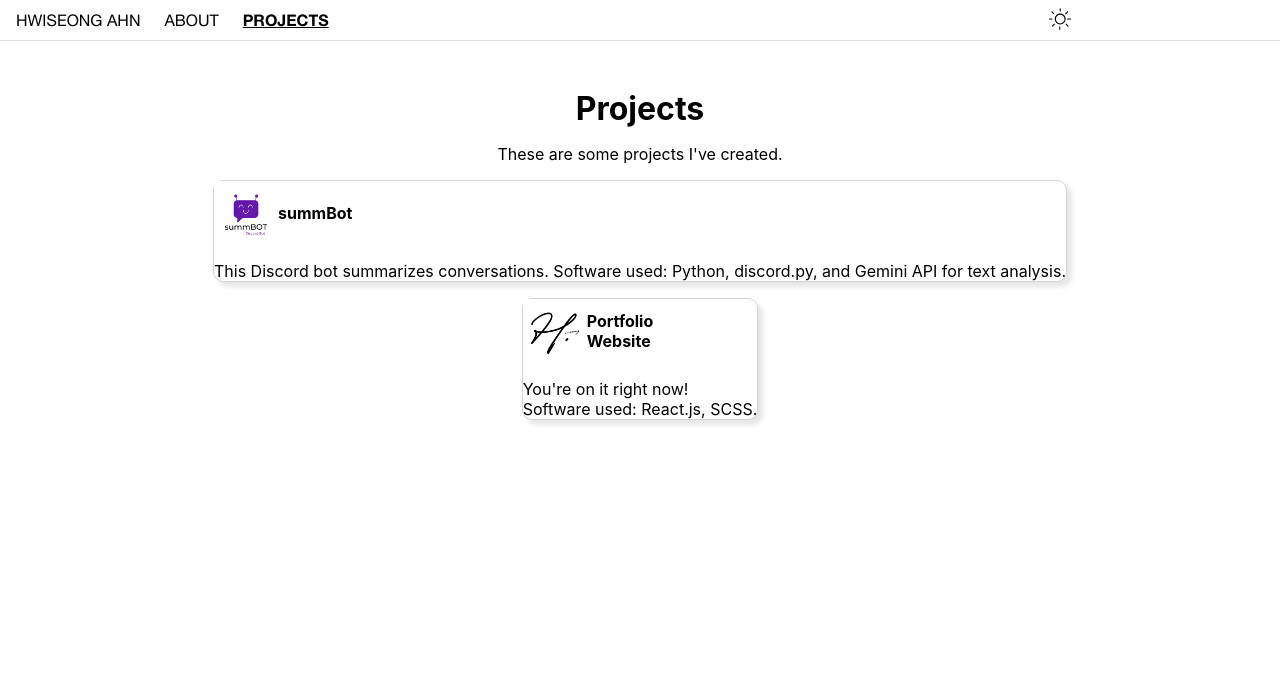
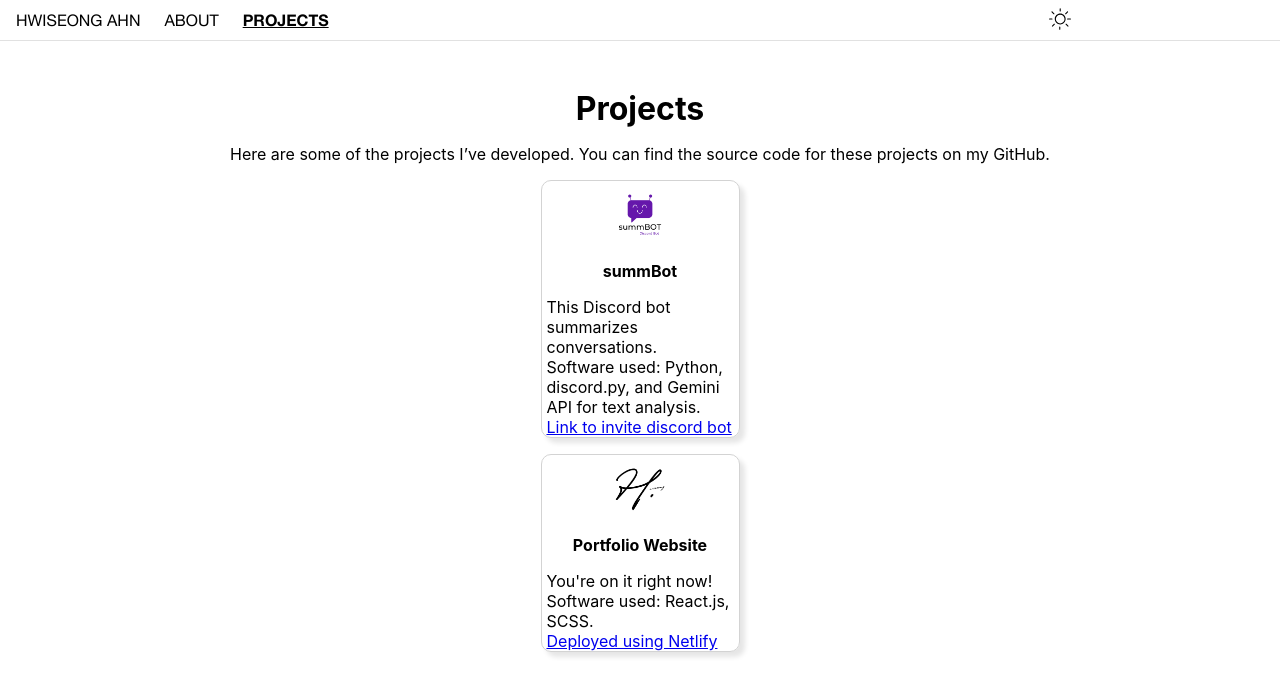
Before and after one commit to hwiseongahn/hwiseong-website-react, a React (Create React App) app: page /Projects in a window 1280 px wide. Shown: the top 696 px of the page. Built offline with nearby package versions, Linux system fonts and the light colour scheme; a web font is replaced by a local one.

Commit message:
changed projects section description

```diff
--- a/src/components/Card.js
+++ b/src/components/Card.js
@@ -22,6 +22,8 @@ function Card({title, description, image, link="", linkDescription=""}) {
                             title={title}
                             image={image}
                             description={description}
+                            link={link}
+                            linkDescription={linkDescription}
                         />
                     ) : (
                         <CardMobile
@@ -38,20 +40,21 @@ function Card({title, description, image, link="", linkDescription=""}) {
     return <ScreenWidthCheck />;
 }
 
-const CardDesktop = ({title, description, image, link="", linkDescription=""}) => {
+const CardDesktop = ({title, description, image, link, linkDescription}) => {
         return (
 
             <div className="card-container">
-                <div className='flex-container'>
-                    <img className='card-image' src={image} alt="asdf" ></img>
-                    <h1 className='card-image'>{title}</h1>
+                <img className='card-image' src={image} alt="asdf" ></img>
+                <h1 className='card-title'>{title}</h1>
+                <div className="card-desc">
+                    <p  dangerouslySetInnerHTML={{ __html: description }}></p>
+                    <p><a href={link}>{linkDescription}</a></p>
                 </div>
-                <p className="card-desc" dangerouslySetInnerHTML={{ __html: description }}></p>
             </div>
         );
     }
 
-    const CardMobile = ({title, description, image, link="", linkDescription=""}) => {
+    const CardMobile = ({title, description, image, link, linkDescription}) => {
         return (
 
             <div className="card-container">
--- a/src/components/Projects.js
+++ b/src/components/Projects.js
@@ -8,10 +8,10 @@ function Projects() {
   return (
     <div className="projects-container">
         <h1>Projects</h1>
-        <p className="projects-text">These are some projects I've created.</p>
+        <p className="projects-text">Here are some of the projects I’ve developed. You can find the source code for these projects on my GitHub. </p>
         <Card
             title="summBot"
-            description="This Discord bot summarizes conversations. Software used: Python, discord.py, and Gemini API for text analysis."
+            description="This Discord bot summarizes conversations.<br/>Software used: Python, discord.py, and Gemini API for text analysis."
             image={summBot}
             link="https://discord.com/oauth2/authorize?client_id=1293394343297679390"
             linkDescription='Link to invite discord bot'/>
--- a/src/scss/card.scss
+++ b/src/scss/card.scss
@@ -1,8 +1,9 @@
 @media only screen and (min-width: 650px) {
     .card-container {
-        display: grid;
-        grid-template-columns: 1;
-        grid-template-rows: 2;
+        display: flex;
+        flex-direction: column;
+        gap: 1rem;
+        align-items: center;
         width: fit-content;
         border: 1px solid lightgray;
         border-radius: 10px;
@@ -19,16 +20,19 @@
             height: auto;
         }
 
+        .card-desc {
+            width: 15vw;
+            white-space: pre-wrap;
+            text-align: left;
+            margin: 0 0 0 5px;
+        }
+
         h1 {
-            margin: 0 1rem 0 0;
+            margin: 0 15px 0 15px;
             font-size: 1rem;
             align-content: center;
             text-align: left;
             width: max-content;
-        }
-
-        p {
-            margin-top: 1rem;
         }
     }
 }
--- a/src/scss/projects.scss
+++ b/src/scss/projects.scss
@@ -17,4 +17,9 @@
         align-items: center;
     }
 
+    .projects-text {
+        width: 90vw;
+        text-align: center;
+    }
+
 }
```
